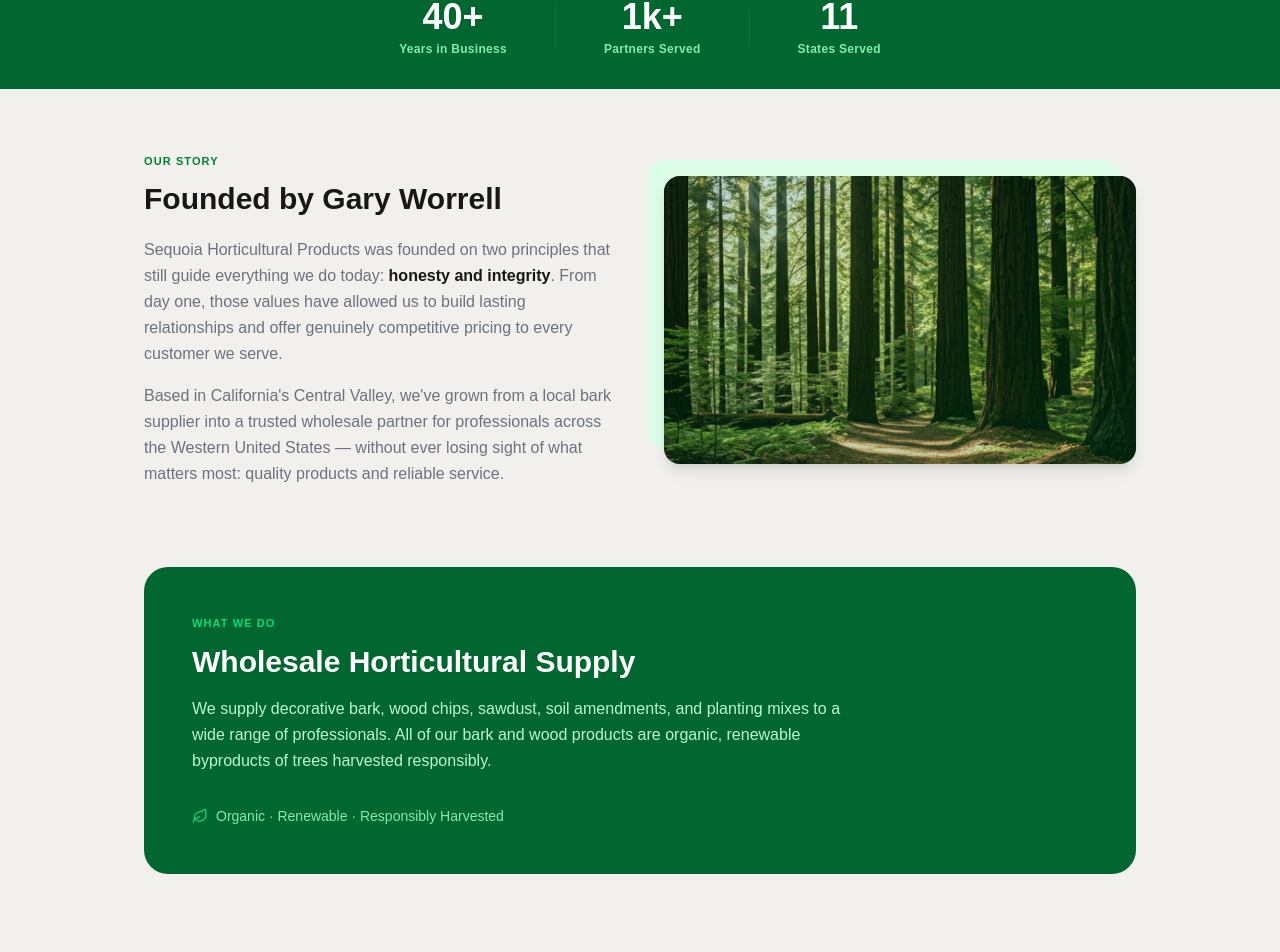
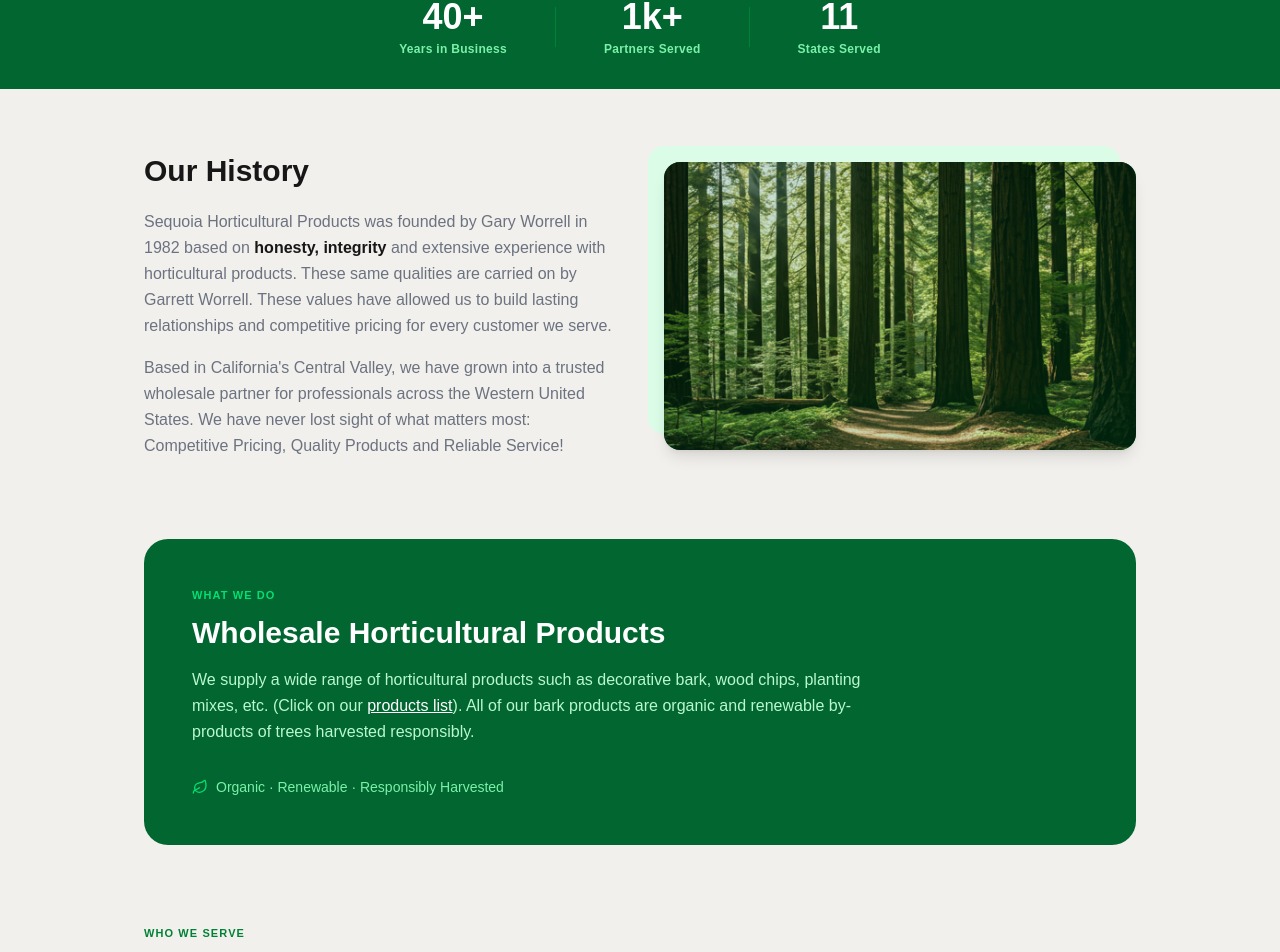
Before and after one commit to Shadowfear36/SeqHort, a Next.js app: page /heritage in a window 1280 px wide. Shown: the part 554-1506 px from the top of the page. Built offline with nearby package versions, Linux system fonts and the light colour scheme.

Commit message:
Update heritage page copy and add darkened social share image

```diff
--- a/app/heritage/page.tsx
+++ b/app/heritage/page.tsx
@@ -65,19 +65,19 @@
         {/* Founding story */}
         <div className="grid md:grid-cols-2 gap-12 items-center">
           <div>
-            <p className="text-[11px] font-bold tracking-widest text-green-700 uppercase mb-3">Our Story</p>
-            <h2 className="text-3xl font-bold text-foreground mb-5">Founded by Gary Worrell</h2>
+            <h2 className="text-3xl font-bold text-foreground mb-5">Our History</h2>
             <div className="space-y-4 text-muted leading-relaxed">
               <p>
-                Sequoia Horticultural Products was founded on two principles that still guide everything
-                we do today: <strong className="text-foreground">honesty and integrity</strong>. From day one,
-                those values have allowed us to build lasting relationships and offer genuinely competitive
-                pricing to every customer we serve.
+                Sequoia Horticultural Products was founded by Gary Worrell in 1982 based on{" "}
+                <strong className="text-foreground">honesty, integrity</strong> and extensive experience
+                with horticultural products. These same qualities are carried on by Garrett Worrell. These
+                values have allowed us to build lasting relationships and competitive pricing for every
+                customer we serve.
               </p>
               <p>
-                Based in California's Central Valley, we've grown from a local bark supplier into a trusted
-                wholesale partner for professionals across the Western United States — without ever losing
-                sight of what matters most: quality products and reliable service.
+                Based in California's Central Valley, we have grown into a trusted wholesale partner for
+                professionals across the Western United States. We have never lost sight of what matters
+                most: Competitive Pricing, Quality Products and Reliable Service!
               </p>
             </div>
           </div>
@@ -98,11 +98,15 @@
         {/* What we do */}
         <div className="bg-green-800 rounded-3xl px-8 md:px-12 py-12">
           <p className="text-[11px] font-bold tracking-widest text-green-400 uppercase mb-3">What We Do</p>
-          <h2 className="text-3xl font-bold text-white mb-4">Wholesale Horticultural Supply</h2>
+          <h2 className="text-3xl font-bold text-white mb-4">Wholesale Horticultural Products</h2>
           <p className="text-green-200 leading-relaxed max-w-2xl mb-8">
-            We supply decorative bark, wood chips, sawdust, soil amendments, and planting mixes
-            to a wide range of professionals. All of our bark and wood products are organic, renewable
-            byproducts of trees harvested responsibly.
+            We supply a wide range of horticultural products such as decorative bark, wood chips,
+            planting mixes, etc. (Click on our{" "}
+            <Link href="/products" className="underline text-white hover:text-green-100">
+              products list
+            </Link>
+            ). All of our bark products are organic and renewable by-products of trees harvested
+            responsibly.
           </p>
           <div className="flex items-center gap-2 text-sm text-green-300 font-medium">
             <Leaf size={16} className="text-green-400" />
--- a/app/layout.tsx
+++ b/app/layout.tsx
@@ -50,10 +50,10 @@
       "Wholesale supplier of decorative bark, orchid bark, redwood mulch, wood chips, and soil amendments since 1982. Serving the Western United States.",
     images: [
       {
-        url: "/SplashImage.png",
+        url: "/SocialImage.png",
         width: 1200,
         height: 630,
-        alt: "Sequoia forest — Sequoia Horticultural Products, Dinuba CA",
+        alt: "Sequoia Horticultural Products, Dinuba CA",
       },
     ],
   },
@@ -62,7 +62,7 @@
     title: "Sequoia Horticultural Products | Bulk Bark & Mulch",
     description:
       "Wholesale horticultural products since 1982. Decorative bark, redwood mulch, orchid bark, wood chips, and soil amendments for professionals.",
-    images: ["/SplashImage.png"],
+    images: ["/SocialImage.png"],
   },
   category: "Agriculture & Horticulture",
 };
```
Also changed, not shown: public/SocialImage.png (added).
